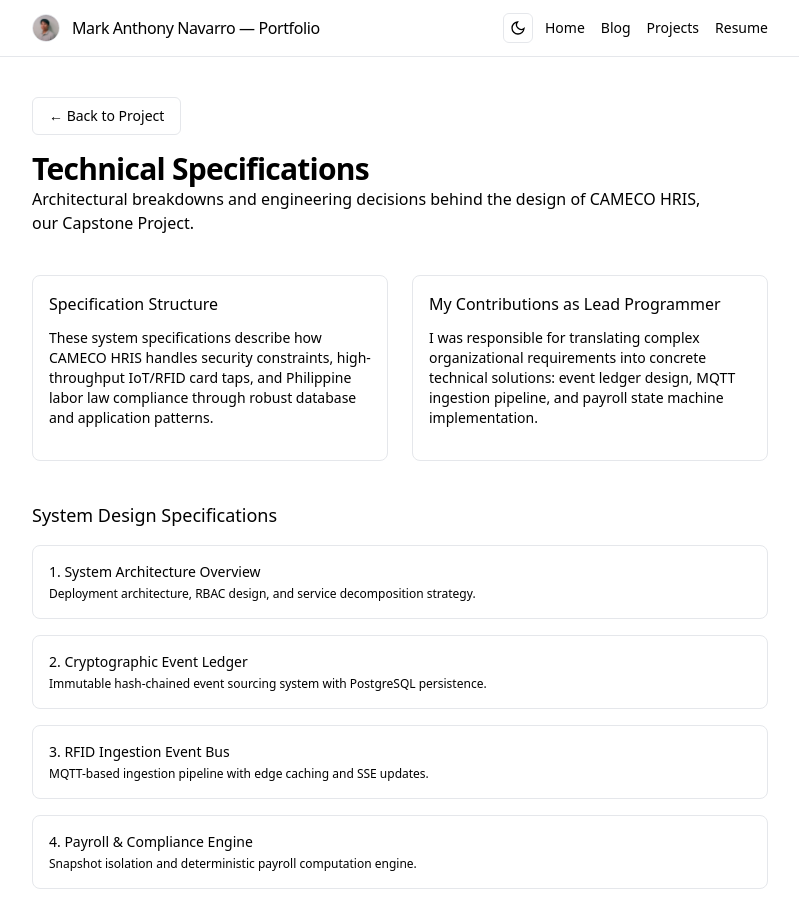
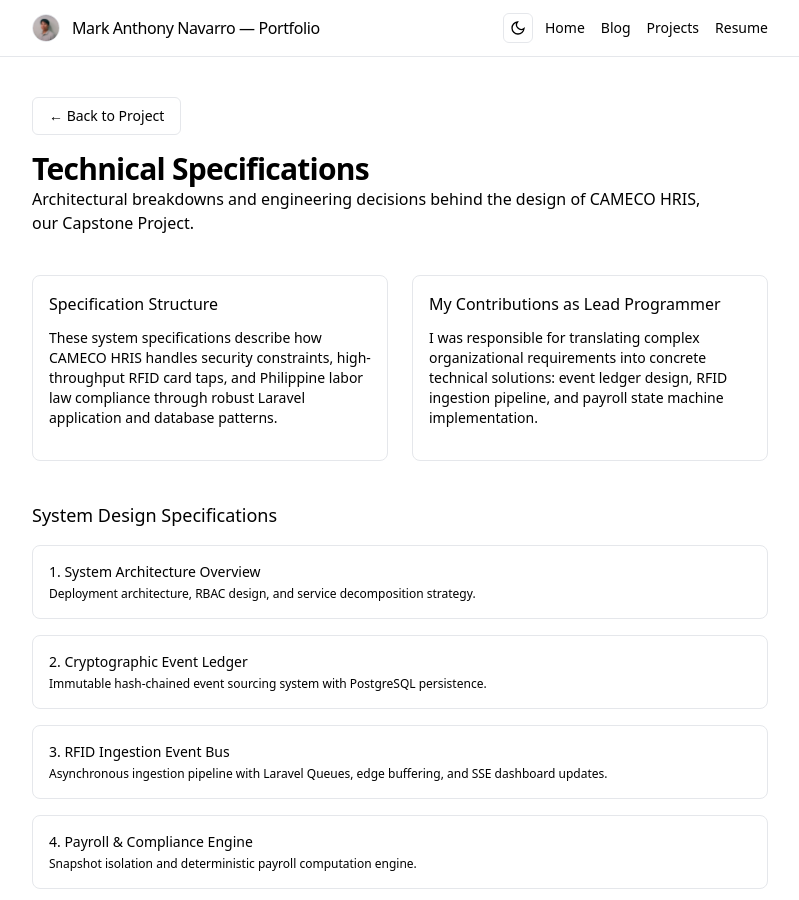
Before and after one commit to max31337/my-portfolio, a Jekyll site: the page built from projects/cameco-hris/docs/index.md, in a window 1280 px wide and 900 px high. Shown: the whole window, without its empty margins (240-1039 px from the left). Built offline with Jekyll 4.4.1, drawn with Linux system fonts in a browser that asks for light colours; nearby versions of some CDN libraries.

```diff
--- a/projects/cameco-hris/docs/index.md
+++ b/projects/cameco-hris/docs/index.md
@@ -10,14 +10,12 @@ description: Architectural specifications, cryptographic ledger design, and engi
   <header class="space-y-4">
 
     <!-- BACK BUTTON -->
-    <div>
-      <a
-        href="http://localhost:4000/my-portfolio/projects/cameco-hris/"
-        class="inline-flex items-center gap-2 rounded-md border border-border bg-muted px-4 py-2 text-sm font-medium text-foreground hover:bg-accent transition"
-      >
-        ← Back to Project
-      </a>
-    </div>
+    <a
+      href="{{ site.baseurl }}/projects/cameco-hris/"
+      class="inline-flex items-center gap-2 rounded-md border border-border bg-muted px-4 py-2 text-sm font-medium text-foreground hover:bg-accent transition"
+    >
+      ← Back to Project
+    </a>
 
     <div>
       <h1 class="text-3xl font-semibold tracking-tight">
@@ -35,14 +33,18 @@ description: Architectural specifications, cryptographic ledger design, and engi
     <article class="rounded-lg border border-border p-4">
       <h2 class="font-medium mb-3">Specification Structure</h2>
       <p class="text-sm text-muted-foreground mb-4">
-        These system specifications describe how CAMECO HRIS handles security constraints, high-throughput IoT/RFID card taps, and Philippine labor law compliance through robust database and application patterns.
+        These system specifications describe how CAMECO HRIS handles security constraints,
+        high-throughput RFID card taps, and Philippine labor law compliance through robust
+        Laravel application and database patterns.
       </p>
     </article>
 
     <article class="rounded-lg border border-border p-4">
       <h2 class="font-medium mb-3">My Contributions as Lead Programmer</h2>
       <p class="text-sm text-muted-foreground">
-        I was responsible for translating complex organizational requirements into concrete technical solutions: event ledger design, MQTT ingestion pipeline, and payroll state machine implementation.
+        I was responsible for translating complex organizational requirements into concrete
+        technical solutions: event ledger design, RFID ingestion pipeline, and payroll
+        state machine implementation.
       </p>
     </article>
 
@@ -71,7 +73,7 @@ description: Architectural specifications, cryptographic ledger design, and engi
       <a href="./rfid-integration/" class="rounded-lg border border-border p-4 hover:bg-accent block">
         <h3 class="font-medium text-sm">3. RFID Ingestion Event Bus</h3>
         <p class="text-xs text-muted-foreground mt-1">
-          MQTT-based ingestion pipeline with edge caching and SSE updates.
+          Asynchronous ingestion pipeline with Laravel Queues, edge buffering, and SSE dashboard updates.
         </p>
       </a>
 
```
